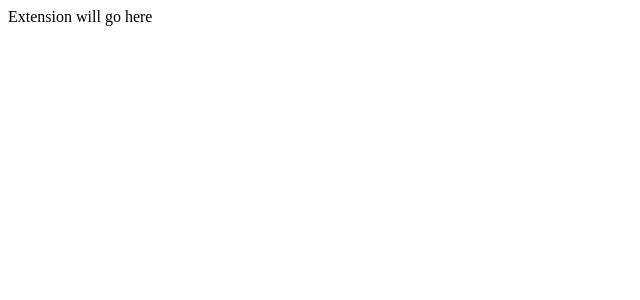
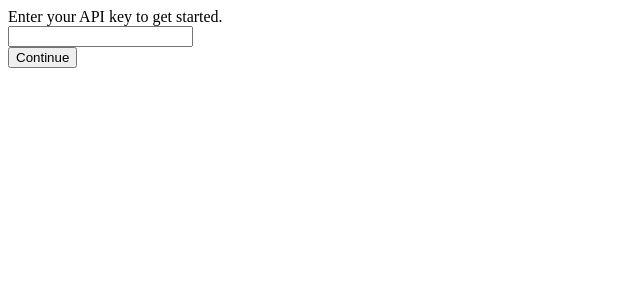
Before and after one commit to mikej/stow-chrome-extension, a React (Vite) app: page / in a window 1280 px wide. Shown: the top 300 px of the page, without its empty margins (0-640 px from the left). Built offline with nearby package versions, Linux system fonts and the light colour scheme.

Commit message:
initial wiring up of setup form component
conditionally display either the setup form or a "ready to go" message
depending on whether we've got an API key or note.

note: this isn't yet loading any previously stored API key so the API
key will only be set if it's just been submitted from the form.

```diff
--- a/src/App.tsx
+++ b/src/App.tsx
@@ -1,9 +1,20 @@
 import { useState } from "react";
 
 function App() {
+  const [storedApiKey, setStoredApiKey] = useState<string>();
+
+  function saveApiKey(apiKey: string) {
+    chrome.storage.local.set({ apiKey });
+    setStoredApiKey(apiKey);
+  }
+
   return (
     <div className="App">
-      Extension will go here
+      {storedApiKey ? (
+        <div>Ready to go!</div>
+      ) : (
+        <SetupForm onSave={saveApiKey} />
+      )}
     </div>
   );
 }
```
